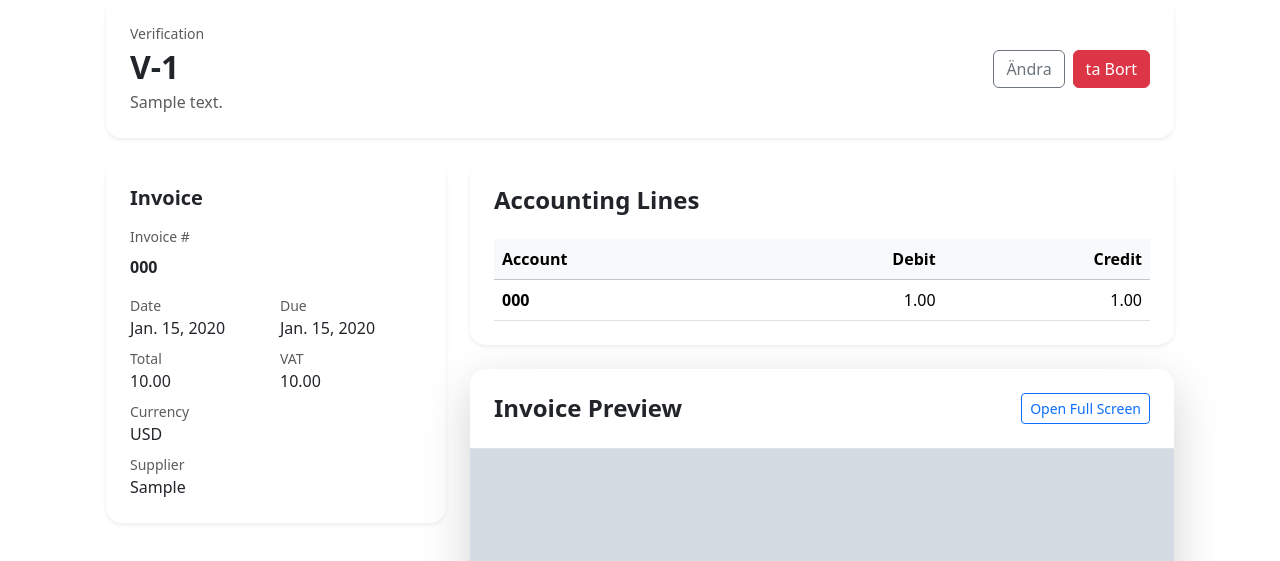
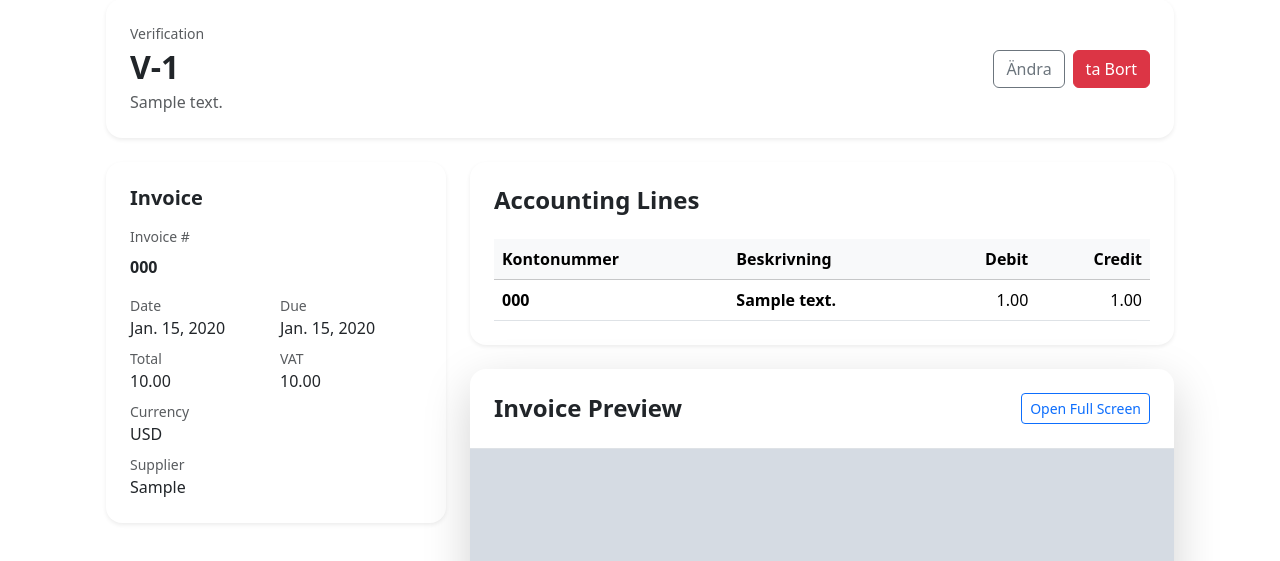
Before and after one commit to almalekbilal85-wq/accounting-ai-invoices, a Django app: page /invoices_app/journals/1/ in a window 1280 px wide. Shown: the part 103-664 px from the top of the page. Run offline with Django 5.2, Linux system fonts and the light colour scheme; a user stored in the database is signed in; tables that the repository leaves empty hold one stand-in row (values such as "Sample post"); grey boxes marked "Sample" are stand-in pictures.

Commit message:
Fix some things

```diff
--- a/templates/invoices_app/journal_detail.html
+++ b/templates/invoices_app/journal_detail.html
@@ -141,7 +141,8 @@
 
                             <thead class="table-light">
                                 <tr>
-                                    <th>Account</th>
+                                    <th>Kontonummer</th>
+                                    <th>Beskrivning</th>
                                     <th class="text-end">Debit</th>
                                     <th class="text-end">Credit</th>
                                 </tr>
@@ -153,6 +154,7 @@
 
                                 <tr>
                                     <td class="fw-semibold">{{ line.account_number }}</td>
+                                    <td class="fw-semibold">{{ line.description }}</td>
                                     <td class="text-end">{{ line.debit }}</td>
                                     <td class="text-end">{{ line.credit }}</td>
                                 </tr>
@@ -181,6 +183,7 @@
 
             {% for invoice in journal.invoices.all %}
 
+            {% if invoice.file %}
             <div class="card border-0 shadow-lg rounded-4">
 
                 <div class="card-body p-0">
@@ -192,7 +195,7 @@
                         </a>
                     </div>
 
-                    {% if invoice.file %}
+
 
                     <!-- IMAGE (FULL WIDTH, BIG) -->
                     <img
```
